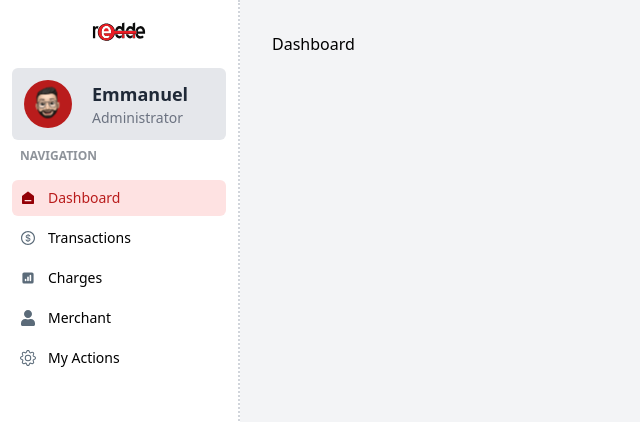
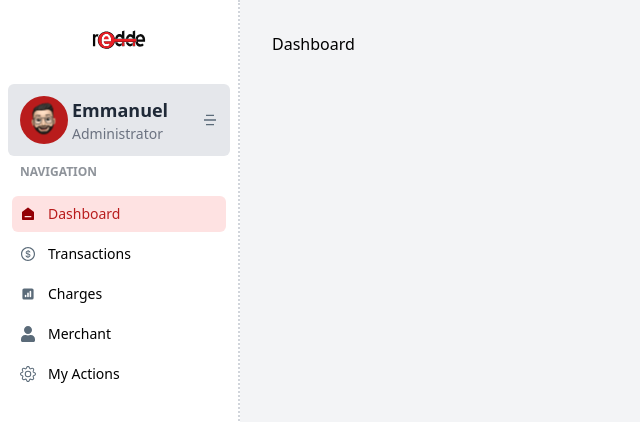
Before and after one commit to ellie-ctrl35/myapp, a React (Create React App) app: page /dashboard in a window 1280 px wide. Shown: the top 422 px of the page, without its empty margins (0-640 px from the left). Built offline with nearby package versions, Linux system fonts and the light colour scheme.

Commit message:
side nav toggle

```diff
--- a/src/components/SideNav.js
+++ b/src/components/SideNav.js
@@ -1,24 +1,33 @@
-import React from "react";
+import React, { useState } from "react";
 import { NavLink } from "react-router-dom";
 import { RiHome6Fill } from "@react-icons/all-files/ri/RiHome6Fill";
 import { AiOutlineDollar } from "@react-icons/all-files/ai/AiOutlineDollar";
 import { HiChartSquareBar } from "@react-icons/all-files/hi/HiChartSquareBar";
 import { FaUser } from "@react-icons/all-files/fa/FaUser";
 import { BsGear } from "@react-icons/all-files/bs/BsGear";
+import { RiMenu5Line } from "@react-icons/all-files/ri/RiMenu5Line";
 import redde from "../assests/redde.svg";
 import UserProfile from "./UserProfile";
 
 const SideNav = () => {
+  const [isCollapsed, setIsCollapsed] = useState(false);
+
+  const toggleSidebar = () => {
+    setIsCollapsed(!isCollapsed);
+  };
+
   return (
-    <div className="flex flex-col h-screen p-1 bg-white text-black w-60 border-r-2 border-gray-300 border-dotted">
+    <div className={`flex flex-col h-screen p-1 bg-white text-black border-r-2 border-gray-300 border-dotted ${isCollapsed ? 'w-20' : 'w-60'}`}>
       <div className="space-y-2">
-        <div className="flex items-center justify-center ">
+        <div onClick={toggleSidebar} className="flex items-center justify-center p-2">
           <img src={redde} alt="Logo" className="w-14 h-14" />
         </div>
-        <UserProfile />
+        {!isCollapsed && <UserProfile toggleSidebar={toggleSidebar} />}
+        {!isCollapsed && (
           <h2 className="text-xs font-semibold text-gray-800 text-left ml-4 my-8 opacity-50">
             NAVIGATION
           </h2>
+        )}
         <div className="flex-1">
           <ul className="pt-2 pb-4 space-y-1 text-sm">
             <li className="rounded-sm">
@@ -30,12 +39,8 @@ const SideNav = () => {
                     : "flex items-center p-2 space-x-3 rounded-md hover:bg-white mx-2"
                 }
               >
-                <RiHome6Fill color="#930006" className="w-4 h-4 " />
-                <span
-
-                >
-                  Dashboard
-                </span>
+                <RiHome6Fill color="#930006" className="w-4 h-4" />
+                {!isCollapsed && <span>Dashboard</span>}
               </NavLink>
             </li>
             <li className="rounded-sm">
@@ -48,9 +53,7 @@ const SideNav = () => {
                 }
               >
                 <AiOutlineDollar color="#5B6B79" className="w-4 h-4" />
-                <span>
-                  Transactions
-                </span>
+                {!isCollapsed && <span>Transactions</span>}
               </NavLink>
             </li>
             <li className="rounded-sm">
@@ -63,14 +66,12 @@ const SideNav = () => {
                 }
               >
                 <HiChartSquareBar color="#5B6B79" className="w-4 h-4" />
-                <span>
-                  Charges
-                </span>
+                {!isCollapsed && <span>Charges</span>}
               </NavLink>
             </li>
             <li className="rounded-sm">
               <NavLink
-                to="/charges"
+                to="/merchant"
                 className={({ isActive }) =>
                   isActive
                     ? "flex items-center p-2 space-x-3 rounded-md bg-red-100 mx-2 text-red-700"
@@ -78,14 +79,12 @@ const SideNav = () => {
                 }
               >
                 <FaUser color="#5B6B79" className="w-4 h-4" />
-                <span>
-                  Merchant
-                </span>
+                {!isCollapsed && <span>Merchant</span>}
               </NavLink>
             </li>
             <li className="rounded-sm">
               <NavLink
-                to="/charges"
+                to="/actions"
                 className={({ isActive }) =>
                   isActive
                     ? "flex items-center p-2 space-x-3 rounded-md bg-red-100 mx-2 text-red-700"
@@ -93,9 +92,7 @@ const SideNav = () => {
                 }
               >
                 <BsGear color="#5B6B79" className="w-4 h-4" />
-                <span>
-                  My Actions
-                </span>
+                {!isCollapsed && <span>My Actions</span>}
               </NavLink>
             </li>
           </ul>
--- a/src/components/UserProfile.js
+++ b/src/components/UserProfile.js
@@ -1,20 +1,22 @@
 import React from 'react';
-import User from '../assests/User.svg'
+import User from '../assests/User.svg';
+import { RiMenu5Line } from "@react-icons/all-files/ri/RiMenu5Line";
 
-const UserProfile = () => {
+const UserProfile = ({ toggleSidebar }) => {
   return (
-    <div className="flex items-center space-x-5 rounded-md p-3 bg-gray-200 mx-2">
-      <div className="w-12 h-12 bg-red-700 rounded-full ">
+    <div className="flex items-center space-x-1 rounded-md p-3 bg-gray-200 mx-1">
+      <div className="w-12 h-12 bg-red-700 rounded-full">
         <img
-          className="w-full h-full "
+          className="w-full h-full"
           src={User} // Replace with the path to your profile image
           alt="User Profile"
         />
       </div>
-      <div>
+      <div className="flex-1">
         <h3 className="text-lg font-semibold text-gray-800">Emmanuel</h3>
         <p className="text-sm text-gray-500">Administrator</p>
       </div>
+      <RiMenu5Line onClick={toggleSidebar} className="cursor-pointer" color="#5B6B79" />
     </div>
   );
 };
```
Lines whose indentation alone changed are shown as unchanged.
